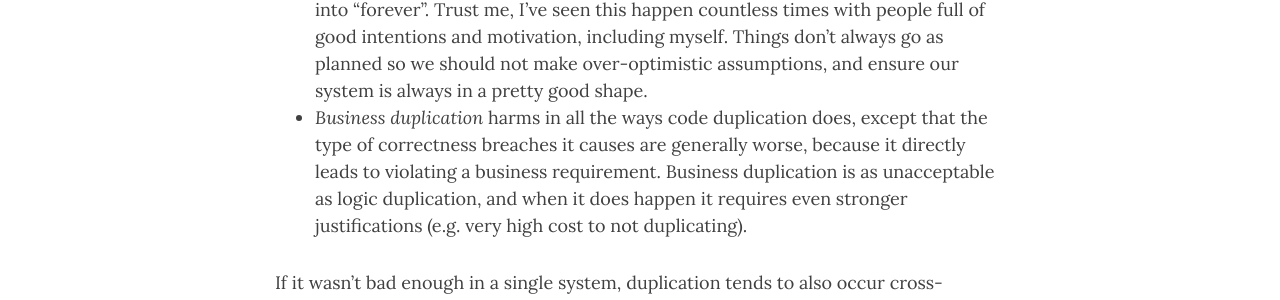
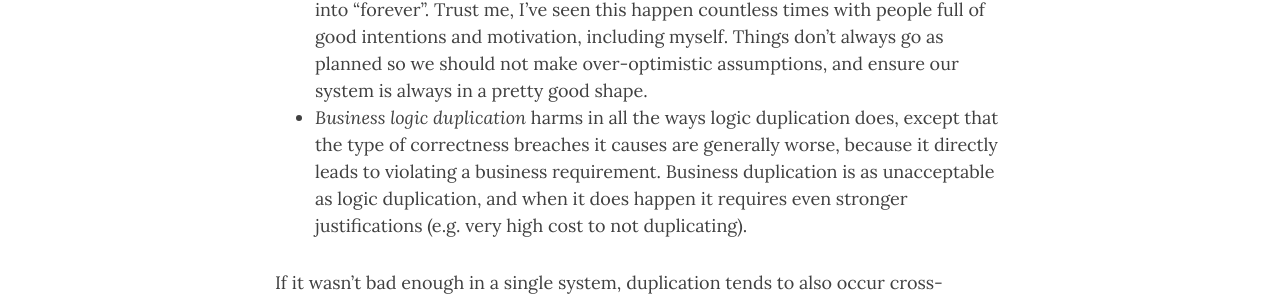
Before and after one commit to Dicee/dicee.github.io, a Jekyll site: the page built from _posts/2020-11-16-0-duplication-is-evil.md, in a window 1280 px wide and 900 px high, scrolled down 1108 px. Shown: the part 154-454 px from the top of the window. Built offline with Jekyll 4.4.1, drawn with Linux system fonts in a browser that asks for light colours; nearby versions of some CDN libraries.

Commit message:
Minor fixes

```diff
--- a/_posts/2020-11-16-0-duplication-is-evil.md
+++ b/_posts/2020-11-16-0-duplication-is-evil.md
@@ -30,7 +30,7 @@ One possible way of classifying duplication types is the following (at least tha
 at least one of the duplicated bits. Logic duplication is unacceptable in most instances, and even when it looks acceptable ("temporary" migration), it is strongly discouraged because
 in real life, "temporary" often turns into "forever". Trust me, I've seen this happen countless times with people full of good intentions and motivation, including myself. Things don't
 always go as planned so we should not make over-optimistic assumptions, and ensure our system is always in a pretty good shape.
-- *Business duplication* harms in all the ways code duplication does, except that the type of correctness breaches it causes are generally worse, because it directly leads to violating
+- *Business logic duplication* harms in all the ways logic duplication does, except that the type of correctness breaches it causes are generally worse, because it directly leads to violating
  a business requirement. Business duplication is as unacceptable as logic duplication, and when it does happen it requires even stronger justifications (e.g. very high cost to not
  duplicating).
 
```
